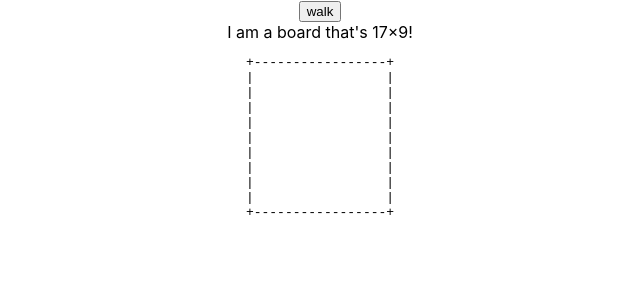
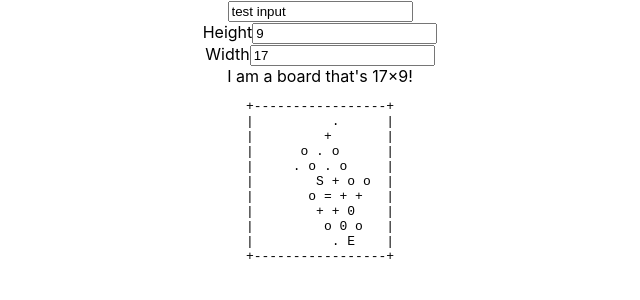
Before and after one commit to Doverstav/kitscon212, a React (Create React App) app: page / in a window 1280 px wide. Shown: the top 300 px of the page, without its empty margins (320-960 px from the left). Built offline with nearby package versions, Linux system fonts and the light colour scheme.

Commit message:
Add more customization

```diff
--- a/src/App.tsx
+++ b/src/App.tsx
@@ -1,18 +1,50 @@
 import './App.css';
-import React, { useState } from 'react';
+import React, { useEffect, useState } from 'react';
 import { walk } from './pieces/bishop/bishop';
 import { Path } from './pieces/types';
-import { StringBoard } from './board/StringBoard';
+import { BoardProps, StringBoard } from './board/StringBoard';
 
 function App() {
   const [walkResult, setWalkResult] = useState<Path>([]);
-  const boardHeight = 9;
-  const boardWidth = 17;
+  const [boardHeight, setBoardHeight] = useState(9);
+  const [boardWidth, setBoardWidth] = useState(17);
+  const [input, setInput] = useState("test input")
+  const [stringBoardProps, setStringBoardProps] = useState<BoardProps>({
+    height: boardHeight,
+    width: boardWidth,
+    paths: [walkResult]
+  })
+
+  useEffect(() => {
+    const walkResult = walk({ boardHeight, boardWidth, input })
+    setStringBoardProps({ height: boardHeight, width: boardWidth, paths: [walkResult] })
+  }, [boardHeight, boardWidth, input])
 
   return (
     <div className="App">
-      <button onClick={() => setWalkResult(walk({ boardHeight, boardWidth, input: "test input" }))}>walk</button>
-      <StringBoard height={boardHeight} width={boardWidth} paths={[walkResult]} />
+      <div>
+        <input value={input} onChange={(event) => setInput(event.target.value)} />
+      </div>
+      <div>
+        <label>Height</label>
+        <input
+          type="number"
+          value={boardHeight}
+          min={1}
+          onChange={(event) => setBoardHeight(Number(event.target.value))}
+        />
+      </div>
+      <div>
+        <label>Width</label>
+        <input
+          type="number"
+          value={boardWidth}
+          min={1}
+          onChange={(event) => setBoardWidth(Number(event.target.value))}
+        />
+      </div>
+
+      <StringBoard {...stringBoardProps} />
     </div>
   );
 }
```
